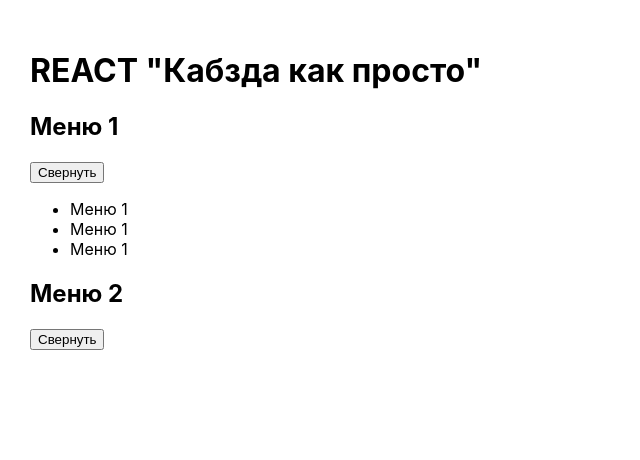
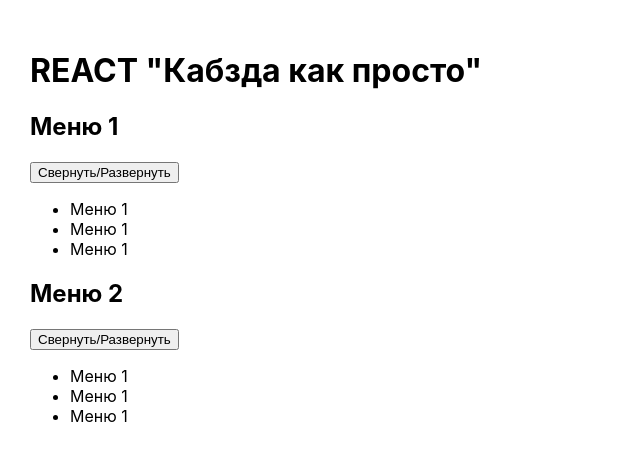
Before and after one commit to Crash2022/React-kabzda, a React (Create React App) app: page / in a window 1280 px wide. Shown: the top 460 px of the page, without its empty margins (0-640 px from the left). Built offline with nearby package versions, Linux system fonts and the light colour scheme.

Commit message:
рфмуhave to do usestate

```diff
--- a/src/App.tsx
+++ b/src/App.tsx
@@ -7,8 +7,8 @@
     return (
         <div className="App">
             <h1>REACT "Кабзда как просто"</h1>
-            <Accordion title={"Меню 1"} collapsed={false}/>
-            <Accordion title={"Меню 2"} collapsed={true}/>
+            <Accordion title={"Меню 1"} />
+            <Accordion title={"Меню 2"} />
         </div>
     );
 }
--- a/src/components/Accordion.tsx
+++ b/src/components/Accordion.tsx
@@ -1,18 +1,26 @@
 import React, {FC} from 'react'
 import {AccordionTitle} from "./AccordionTitle"
 import {AccordionBody} from "./AccordionBody"
+import {Button} from "../UI/Button";
 
 export type AccordionPropsType = {
     title: string
-    collapsed: boolean
+    collapsed?: boolean
 }
 
-export const Accordion: FC<AccordionPropsType> = ({title, collapsed}) => {
+export const Accordion: FC<AccordionPropsType> = ({title}) => {
+
+    const collapsed = false;
+
+    const buttonHandler = () => {
+        //console.log('working')
+    }
 
     return (
         <>
             <AccordionTitle title={title}/>
-            { !collapsed && <AccordionBody/> }
+            <Button name={"Свернуть/Развернуть"} callBack={buttonHandler}/>
+            { {collapsed} && <AccordionBody/> }
         </>
     );
 }
--- a/src/components/AccordionTitle.tsx
+++ b/src/components/AccordionTitle.tsx
@@ -8,14 +8,9 @@
 
 export const AccordionTitle: FC<AccordionTitleType> = ({title}) => {
 
-    const buttonHandler = () => {
-        //console.log('working')
-    }
-
     return (
         <>
             <h2>{title}</h2>
-            <Button name={"Свернуть"} callBack={buttonHandler}/>
         </>
     );
 }
```
